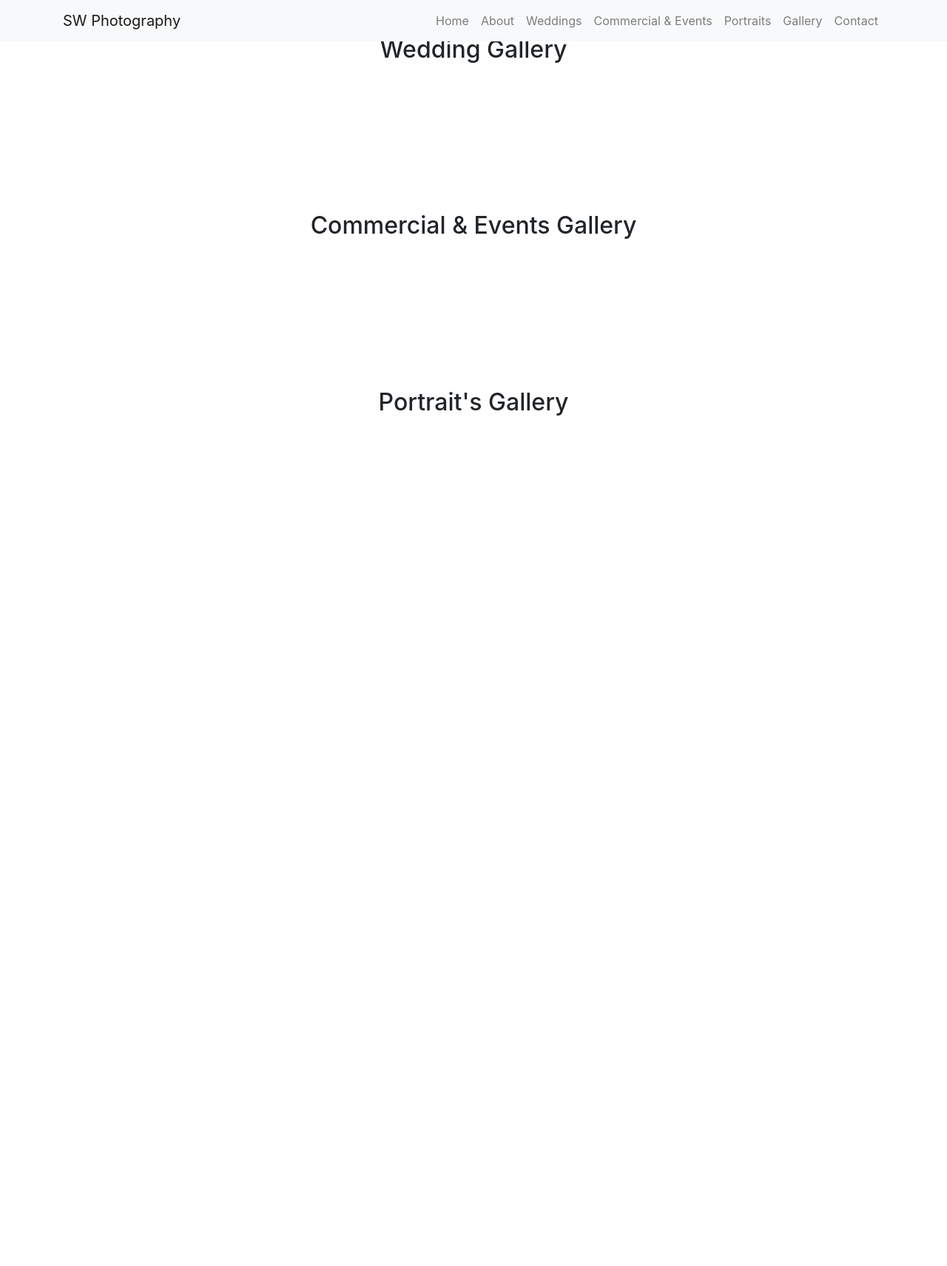
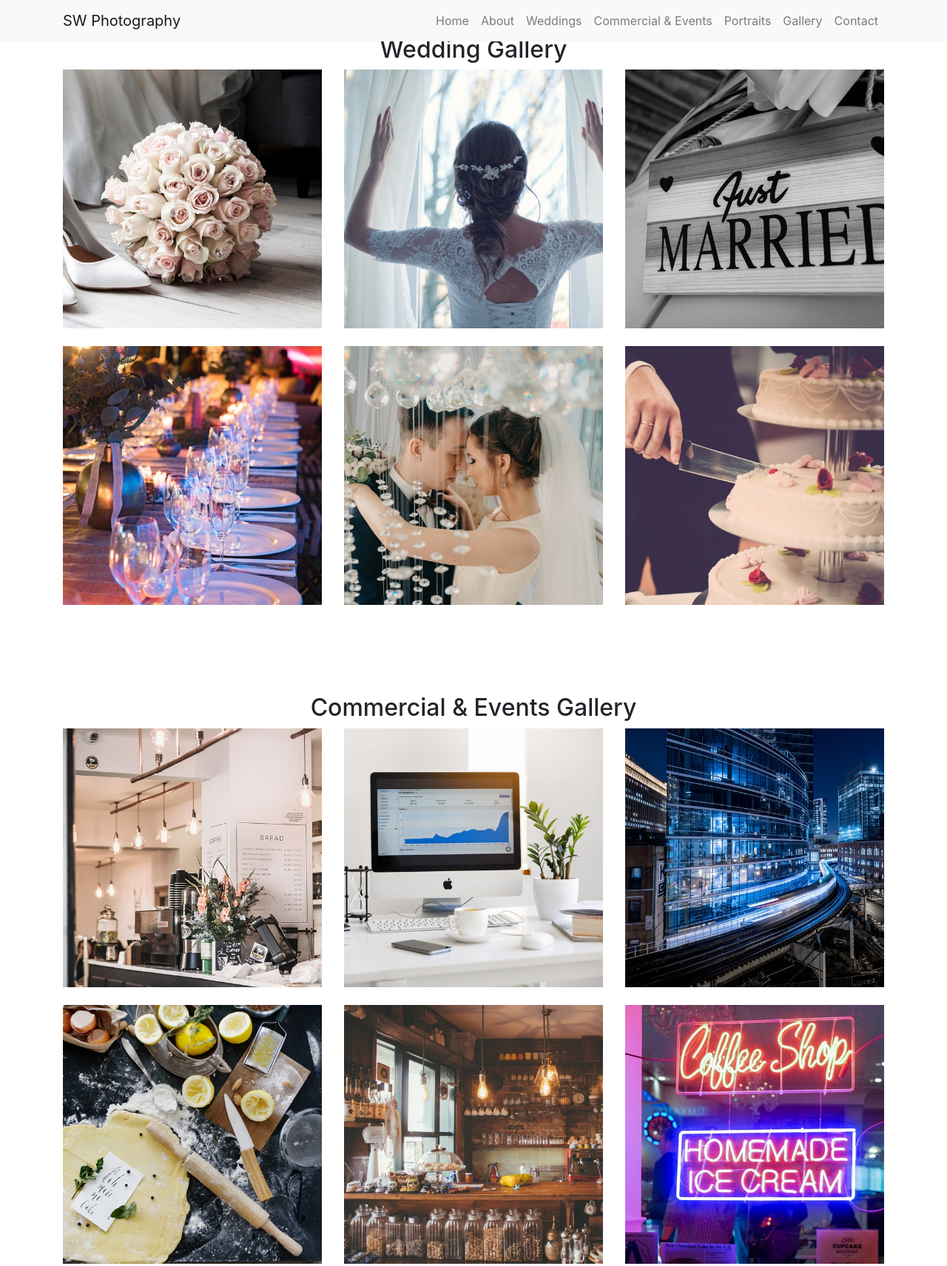
Before and after one commit to Code-Institute-Submissions/philw1981, a plain HTML site: page gallery.html in a window 1280 px wide. Shown: the top 1712 px of the page at 74% size. Before the commit the page ends 800 px from the top, so only its background shows below. Drawn offline with nearby package versions, Linux system fonts and the light colour scheme; some packages are replaced by stand-ins of ours; files that its build step writes are made by us from their sources; a script that the page names is missing; files whose address does not match are found by name.

Commit message:
Update gallery.html

```diff
--- a/gallery.html
+++ b/gallery.html
@@ -12,7 +12,7 @@
     />
 
     <!--Lightbox CSS link-->
-    <link href="/css/lightbox.min.css" rel="stylesheet" />
+    <link href="/lightbox.min.css" rel="stylesheet" />
     <link
       href="https://fonts.googleapis.com/css?family=Roboto&display=swap"
       rel="stylesheet"
@@ -87,11 +87,11 @@
         <div class="row mb-4">
           <div class="col-md-4">
             <a
-              href="assets/img/wedding/beautiful-bouquet-bridal-313707.jpg"
+              href="/beautiful-bouquet-bridal-313707.jpg"
               data-lightbox="image-1"
             >
               <img
-                src="assets/img/wedding/beautiful-bouquet-bridal-313707.jpg"
+                src="/beautiful-bouquet-bridal-313707.jpg"
                 alt=""
                 class="img-fluid"
               />
@@ -100,11 +100,11 @@
 
           <div class="col-md-4">
             <a
-              href="assets/img/wedding/adult-bridal-bride-341372.jpg"
+              href="/adult-bridal-bride-341372.jpg"
               data-lightbox="image-1"
             >
               <img
-                src="assets/img/wedding/adult-bridal-bride-341372.jpg"
+                src="/adult-bridal-bride-341372.jpg"
                 alt=""
                 class="img-fluid"
               />
@@ -113,11 +113,11 @@
 
           <div class="col-md-4">
             <a
-              href="assets/img/wedding/black-and-white-car-education-302051.jpg"
+              href="/black-and-white-car-education-302051.jpg"
               data-lightbox="image-1"
             >
               <img
-                src="assets/img/wedding/black-and-white-car-education-302051.jpg"
+                src="/black-and-white-car-education-302051.jpg"
                 alt=""
                 class="img-fluid"
               />
@@ -128,11 +128,11 @@
         <div class="row mb-4">
           <div class="col-md-4">
             <a
-              href="assets/img/wedding/banquet-candle-catering-1114425.jpg"
+              href="/banquet-candle-catering-1114425.jpg"
               data-lightbox="image-1"
             >
               <img
-                src="assets/img/wedding/banquet-candle-catering-1114425.jpg"
+                src="/banquet-candle-catering-1114425.jpg"
                 alt=""
                 class="img-fluid"
               />
@@ -141,11 +141,11 @@
 
           <div class="col-md-4">
             <a
-              href="assets/img/wedding/adults-beautiful-bride-871854.jpg"
+              href="/adults-beautiful-bride-871854.jpg"
               data-lightbox="image-1"
             >
               <img
-                src="assets/img/wedding/adults-beautiful-bride-871854.jpg"
+                src="/adults-beautiful-bride-871854.jpg"
                 alt=""
                 class="img-fluid"
               />
@@ -154,11 +154,11 @@
 
           <div class="col-md-4">
             <a
-              href="assets/img/wedding/bride-cake-celebration-1345574.jpg"
+              href="/bride-cake-celebration-1345574.jpg"
               data-lightbox="image-1"
             >
               <img
-                src="assets/img/wedding/bride-cake-celebration-1345574.jpg"
+                src="/bride-cake-celebration-1345574.jpg"
                 alt=""
                 class="img-fluid"
               />
@@ -175,11 +175,11 @@
         <div class="row mb-4">
           <div class="col-md-4">
             <a
-              href="assets/img/commercial/architecture-contemporary-flowers-704982.jpg"
+              href="/architecture-contemporary-flowers-704982.jpg"
               data-lightbox="image-1"
             >
               <img
-                src="assets/img/commercial/architecture-contemporary-flowers-704982.jpg"
+                src="/architecture-contemporary-flowers-704982.jpg"
                 alt=""
                 class="img-fluid"
               />
@@ -188,11 +188,11 @@
 
           <div class="col-md-4">
             <a
-              href="assets/img/commercial/accounting-analytics-apple-572056.jpg"
+              href="/accounting-analytics-apple-572056.jpg"
               data-lightbox="image-1"
             >
               <img
-                src="assets/img/commercial/accounting-analytics-apple-572056.jpg"
+                src="/accounting-analytics-apple-572056.jpg"
                 alt=""
                 class="img-fluid"
               />
@@ -201,11 +201,11 @@
 
           <div class="col-md-4">
             <a
-              href="assets/img/commercial/architecture-building-buildings-1769409.jpg"
+              href="/architecture-building-buildings-1769409.jpg"
               data-lightbox="image-1"
             >
               <img
-                src="assets/img/commercial/architecture-building-buildings-1769409.jpg"
+                src="/architecture-building-buildings-1769409.jpg"
                 alt=""
                 class="img-fluid"
               />
@@ -216,11 +216,11 @@
         <div class="row mb-4">
           <div class="col-md-4">
             <a
-              href="assets/img/commercial/baking-bread-cuisine-1070880.jpg"
+              href="/baking-bread-cuisine-1070880.jpg"
               data-lightbox="image-1"
             >
               <img
-                src="assets/img/commercial/baking-bread-cuisine-1070880.jpg"
+                src="/baking-bread-cuisine-1070880.jpg"
                 alt=""
                 class="img-fluid"
               />
@@ -229,11 +229,11 @@
 
           <div class="col-md-4">
             <a
-              href="assets/img/commercial/bar-bottles-commerce-2079438.jpg"
+              href="/bar-bottles-commerce-2079438.jpg"
               data-lightbox="image-1"
             >
               <img
-                src="assets/img/commercial/bar-bottles-commerce-2079438.jpg"
+                src="/bar-bottles-commerce-2079438.jpg"
                 alt=""
                 class="img-fluid"
               />
@@ -242,11 +242,11 @@
 
           <div class="col-md-4">
             <a
-              href="assets/img/commercial/bright-business-cafe-2448672.jpg"
+              href="/bright-business-cafe-2448672.jpg"
               data-lightbox="image-1"
             >
               <img
-                src="assets/img/commercial/bright-business-cafe-2448672.jpg"
+                src="/bright-business-cafe-2448672.jpg"
                 alt=""
                 class="img-fluid"
               />
@@ -263,11 +263,11 @@
         <div class="row mb-4">
           <div class="col-md-4">
             <a
-              href="assets/img/portraits/adorable-animal-baby-290164.jpg"
+              href="/adorable-animal-baby-290164.jpg"
               data-lightbox="image-1"
             >
               <img
-                src="assets/img/portraits/adorable-animal-baby-290164.jpg"
+                src="/adorable-animal-baby-290164.jpg"
                 alt=""
                 class="img-fluid"
               />
@@ -276,11 +276,11 @@
 
           <div class="col-md-4">
             <a
-              href="assets/img/portraits/adult-back-view-boy-1682497.jpg"
+              href="/adult-back-view-boy-1682497.jpg"
               data-lightbox="image-1"
             >
               <img
-                src="assets/img/portraits/adult-back-view-boy-1682497.jpg"
+                src="/adult-back-view-boy-1682497.jpg"
                 alt=""
                 class="img-fluid"
               />
@@ -289,11 +289,11 @@
 
           <div class="col-md-4">
             <a
-              href="assets/img/portraits/black-and-white-close-up-couple-326550.jpg"
+              href="/black-and-white-close-up-couple-326550.jpg"
               data-lightbox="image-1"
             >
               <img
-                src="assets/img/portraits/black-and-white-close-up-couple-326550.jpg"
+                src="/black-and-white-close-up-couple-326550.jpg"
                 alt=""
                 class="img-fluid"
               />
@@ -304,11 +304,11 @@
         <div class="row mb-4">
           <div class="col-md-4">
             <a
-              href="assets/img/portraits/baby-shoes-color-colors-1909014.jpg"
+              href="/baby-shoes-color-colors-1909014.jpg"
               data-lightbox="image-1"
             >
               <img
-                src="assets/img/portraits/baby-shoes-color-colors-1909014.jpg"
+                src="/baby-shoes-color-colors-1909014.jpg"
                 alt=""
                 class="img-fluid"
               />
@@ -317,11 +317,11 @@
 
           <div class="col-md-4">
             <a
-              href="assets/img/portraits/child-cute-enjoyment-1257099.jpg"
+              href="/child-cute-enjoyment-1257099.jpg"
               data-lightbox="image-1"
             >
               <img
-                src="assets/img/portraits/child-cute-enjoyment-1257099.jpg"
+                src="/child-cute-enjoyment-1257099.jpg"
                 alt=""
                 class="img-fluid"
               />
@@ -330,11 +330,11 @@
 
           <div class="col-md-4">
             <a
-              href="assets/img/portraits/adults-couple-family-1809709.jpg"
+              href="/adults-couple-family-1809709.jpg"
               data-lightbox="image-1"
             >
               <img
-                src="assets/img/portraits/adults-couple-family-1809709.jpg"
+                src="/adults-couple-family-1809709.jpg"
                 alt=""
                 class="img-fluid"
               />
@@ -364,6 +364,6 @@
 
     <!--Lightbox JS-->
 
-    <script src="js/lightbox-plus-jquery.min.js"></script>
+    <script src="/lightbox-plus-jquery.min.js"></script>
   </body>
 </html>
```
